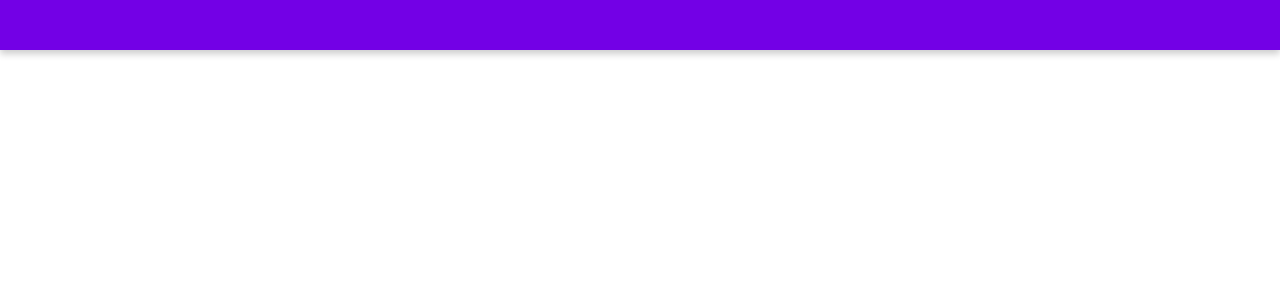
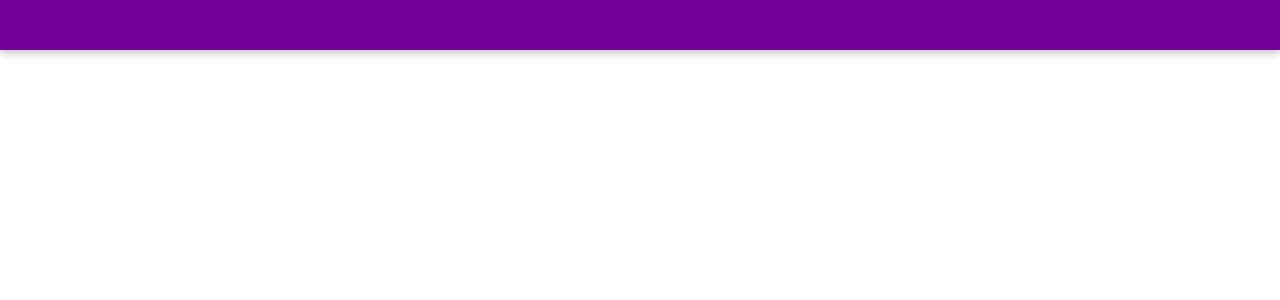
Before and after one commit to morantaf/kanban-board-client, a React (Create React App) app: page / in a window 1280 px wide. Shown: the top 300 px of the page. Built offline with nearby package versions, Linux system fonts and the light colour scheme.

Commit message:
Changing the color

```diff
--- a/src/components/AppBar.js
+++ b/src/components/AppBar.js
@@ -2,7 +2,7 @@ import React from "react";
 import styled from "styled-components";
 
 const Bar = styled.div`
-  background-color: #7300e6;
+  background-color: #730099;
   height: 50px;
   box-shadow: 0px 4px 7px 0px rgba(0, 0, 0, 0.2);
 `;
```
